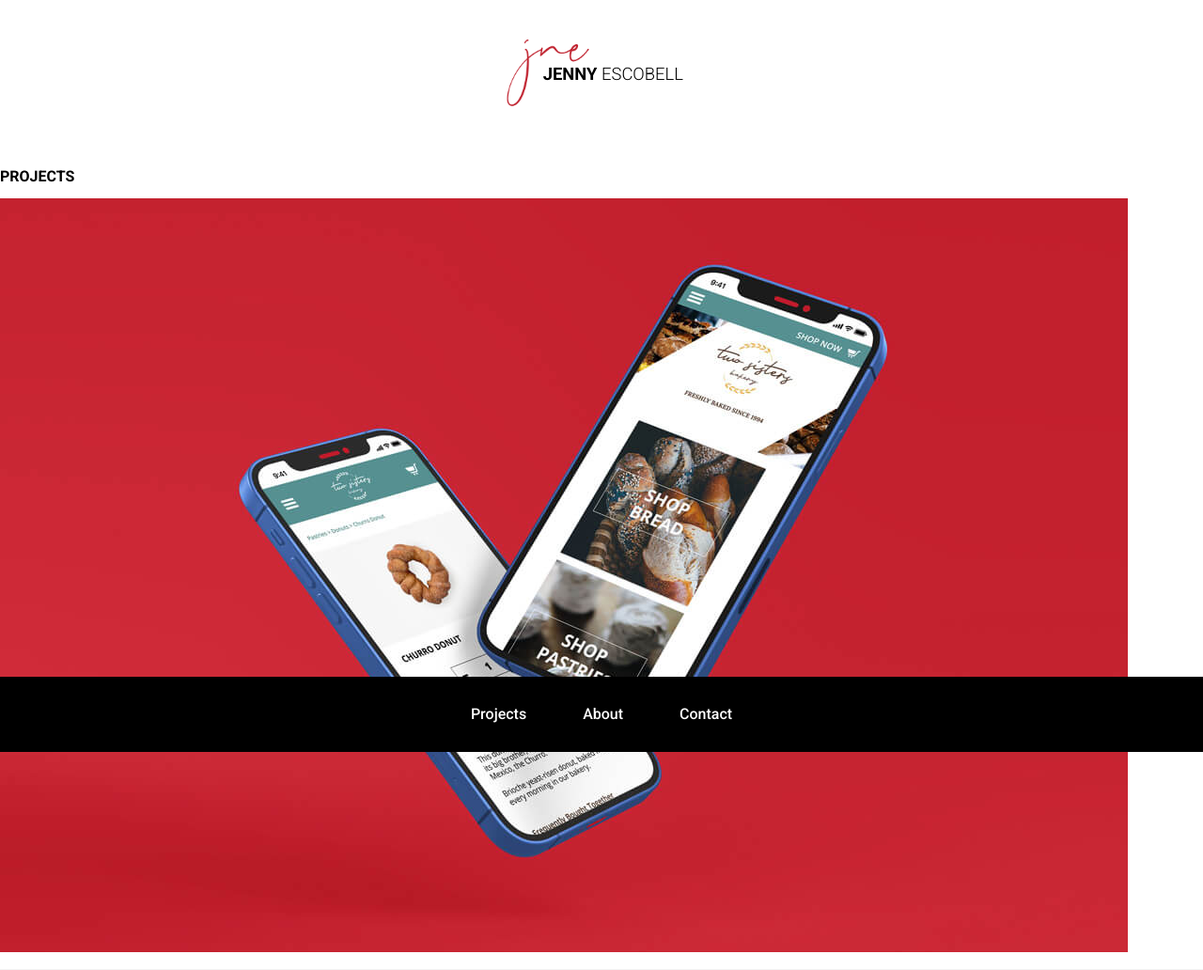
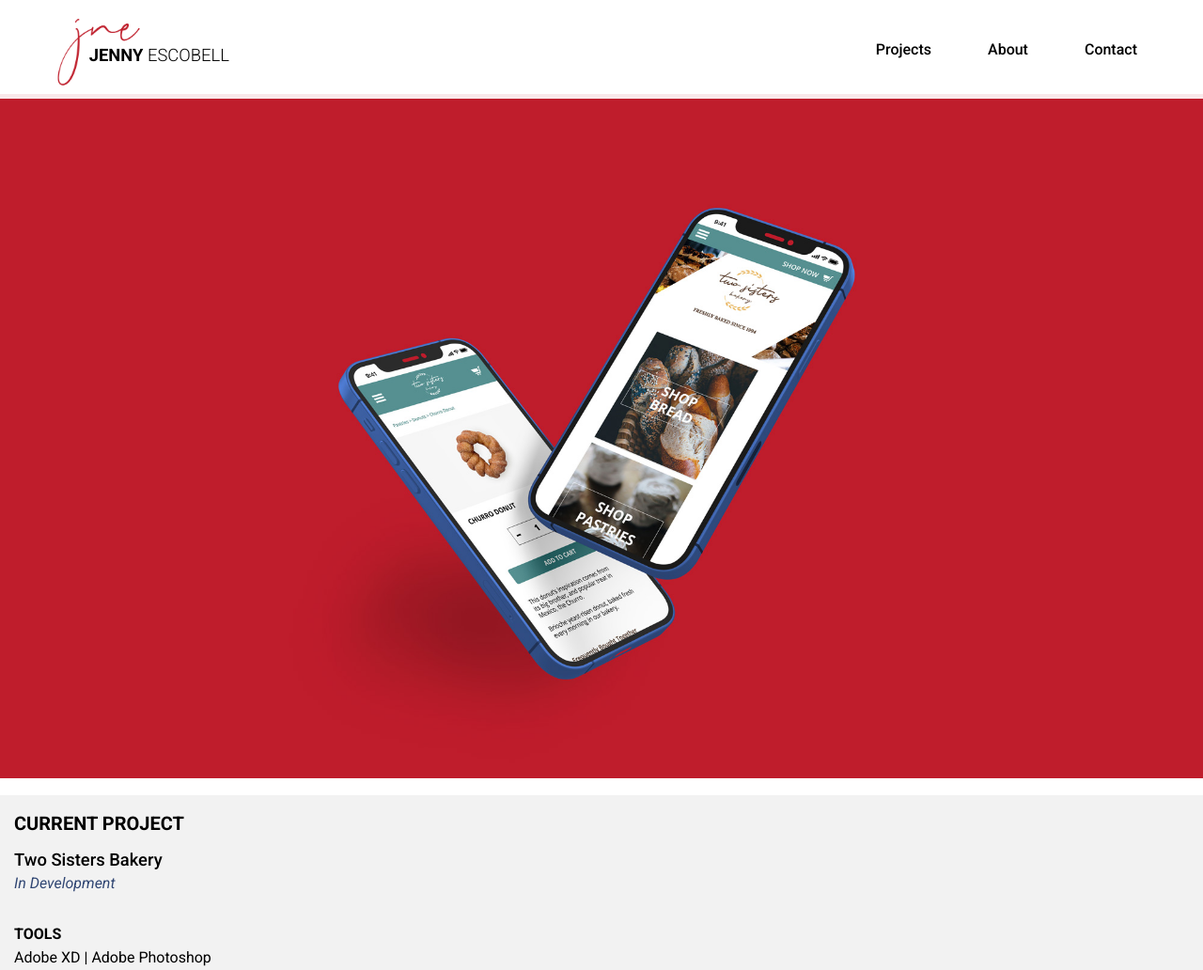
Before and after one commit to jennyesc/portfolio, a PHP site: page /projects.php in a window 1280 px wide. Shown: the top 1032 px of the page at 94% size. Run offline with PHP 8.4, Linux system fonts and the light colour scheme; some libraries are stand-ins or nearby versions.

Commit message:
Desktop Header and Footer Styling

```diff
--- a/css/base/_vars.scss
+++ b/css/base/_vars.scss
@@ -9,7 +9,7 @@ $jne-yellow: #f2b90c;
 $jne-white: #f2f2f2;
 
 //Dimensions
-$siteWidth: 1000px;
+$siteWidth: 1200px;
 
 //typography
 $roboto: 'Roboto', sans-serif;
--- a/css/pages/_header.scss
+++ b/css/pages/_header.scss
@@ -1,7 +1,8 @@
 @use '../base/vars' as *;
+@use '../utilities/mixins' as *;
 
 //styles for header global
-
+header{
     .header-row{
         display: flex;
         justify-content: center;
@@ -25,11 +26,38 @@
             }
 
             h1{
-             margin-top: 30px;
-             margin-left: -50px;
+                margin-top: 32px;
+                margin-left: -55px;
+            }
         }
     }
 
+    @media (min-width: 650px){
+        background: rgba(255, 255, 255, 0.9);
+        width: 100%;
+        position: fixed;
+        top: 0;
+        margin: 0;
+        z-index: 500;
+        padding-top: 5px;
+        padding-bottom: 10px;
+
+        .header-row{
+            @include mc;
+            max-width: $siteWidth;
+            flex-wrap: nowrap;
+            justify-content: space-around;
+            height: 90px;
+            padding: 10px 0 0 20px;
+
+            .logo{
+                justify-content: flex-start;
+                width: 50%;
+                margin: 0;
+            }
+
+        }
 
 
     }
+}
--- a/css/pages/_nav.scss
+++ b/css/pages/_nav.scss
@@ -1,4 +1,5 @@
 @use '../base/vars' as *;
+@use '../utilities/mixins' as *;
 
 //styles for navigation
 
@@ -37,4 +38,64 @@ nav{
            }
         }
     }
+
+    @media (min-width: 650px){
+        @include mc;
+        position: relative;
+        background: none;
+        width: 50%;
+        justify-content: flex-end;
+        right: 0;
+
+        ul{
+            margin: 0;
+            justify-content: flex-end;
+            width: auto;
+
+            a{
+                color: #000;
+                margin: 0;
+            }
+
+            .ani-link{
+                display: inline-block;
+
+                &::after{
+                    content: '';
+                    display: block;
+                    width: 0;
+                    height: 3px;
+                    border-radius: 2px;
+                    background: $jne-red;
+                    transition: width .3s;
+                    margin-top: 10px;
+                }
+
+                &:hover{
+                    font-weight: $medium;
+                }
+
+                &:hover::after{
+                    width: 100%;
+                }
+            }
+
+            .ani-blue{
+                &::after{
+                    background: $jne-blue;
+                }
+            }
+
+            .ani-yellow{
+                &::after{
+                    background: $jne-yellow;
+                }
+            }
+
+
+        }
+
+    }
+
+
 }
--- a/css/utilities/_mixins.scss
+++ b/css/utilities/_mixins.scss
@@ -1,17 +1,26 @@
+
+@use '../base/vars' as *;
+
+
 //Mixins
 
 //MC - Centres an element within margin
 
-@mixin mc($isImage: false, $top: 0, $bottom: 0){
-    @if($isImage == true){
-        display: block;
-    }
-    margin: {
-        top: $top;
-        bottom: $bottom;
-        left: auto;
-        right: auto;
-    }
+// @mixin mc($isImage: false, $top: 0, $bottom: 0){
+//     @if($isImage == true){
+//         display: block;
+//     }
+//     margin: {
+//         top: $top;
+//         bottom: $bottom;
+//         left: auto;
+//         right: auto;
+//     }
+// }
+
+@mixin mc(){
+    max-width: $siteWidth;
+    margin: 0 auto;
 }
 
 
--- a/header.php
+++ b/header.php
@@ -8,8 +8,8 @@
     <nav class="mobile-nav">
         <ul class="nav-ul">
             <li class="nav-li"> <a class="ani-link" href="projects.php"> Projects </a> </li>
-            <li class="nav-li"> <a class="ani-link" href="about.php"> About </a> </li>
-            <li class="nav-li"> <a class="ani-link" href="contact.php"> Contact </a> </li>
+            <li class="nav-li"> <a class="ani-link ani-blue" href="about.php"> About </a> </li>
+            <li class="nav-li"> <a class="ani-link ani-yellow" href="contact.php"> Contact </a> </li>
         </ul>
     </nav>
 </div>
--- a/projects.php
+++ b/projects.php
@@ -39,7 +39,7 @@
 
         <section class="current-proj">
 
-            <h2>Projects</h2>
+            <!-- <h2>Projects</h2> -->
             <picture>
                 <source media="(max-width: 500px)" srcset="images/two-sisters-mobile-500.jpg">
                 <source media="(max-width: 750px)" srcset="images/two-sisters-mobile-1000.jpg">
--- a/styles/main.css
+++ b/styles/main.css
@@ -724,7 +724,7 @@ main .index-box-cont .black-box {
     transform: scale(0.9) rotateX(-60deg);
   }
 }
-.header-row {
+header .header-row {
   display: flex;
   justify-content: center;
   align-items: center;
@@ -734,19 +734,45 @@ main .index-box-cont .black-box {
   padding-top: 40px;
   height: 10vh;
 }
-.header-row .logo {
+header .header-row .logo {
   display: flex;
   justify-content: center;
   width: 100%;
   margin-left: -15px;
 }
-.header-row .logo img {
+header .header-row .logo img {
   height: 75px;
   width: auto;
 }
-.header-row .logo h1 {
-  margin-top: 30px;
-  margin-left: -50px;
+header .header-row .logo h1 {
+  margin-top: 32px;
+  margin-left: -55px;
+}
+@media (min-width: 650px) {
+  header {
+    background: rgba(255, 255, 255, 0.9);
+    width: 100%;
+    position: fixed;
+    top: 0;
+    margin: 0;
+    z-index: 500;
+    padding-top: 5px;
+    padding-bottom: 10px;
+  }
+  header .header-row {
+    max-width: 1200px;
+    margin: 0 auto;
+    max-width: 1200px;
+    flex-wrap: nowrap;
+    justify-content: space-around;
+    height: 90px;
+    padding: 10px 0 0 20px;
+  }
+  header .header-row .logo {
+    justify-content: flex-start;
+    width: 50%;
+    margin: 0;
+  }
 }
 
 nav {
@@ -782,6 +808,51 @@ nav ul a {
 nav ul a:hover {
   font-weight: 300;
 }
+@media (min-width: 650px) {
+  nav {
+    max-width: 1200px;
+    margin: 0 auto;
+    position: relative;
+    background: none;
+    width: 50%;
+    justify-content: flex-end;
+    right: 0;
+  }
+  nav ul {
+    margin: 0;
+    justify-content: flex-end;
+    width: auto;
+  }
+  nav ul a {
+    color: #000;
+    margin: 0;
+  }
+  nav ul .ani-link {
+    display: inline-block;
+  }
+  nav ul .ani-link::after {
+    content: "";
+    display: block;
+    width: 0;
+    height: 3px;
+    border-radius: 2px;
+    background: #BF212e;
+    transition: width 0.3s;
+    margin-top: 10px;
+  }
+  nav ul .ani-link:hover {
+    font-weight: 500;
+  }
+  nav ul .ani-link:hover::after {
+    width: 100%;
+  }
+  nav ul .ani-blue::after {
+    background: #304673;
+  }
+  nav ul .ani-yellow::after {
+    background: #f2b90c;
+  }
+}
 
 footer {
   margin-top: 50px;
```
Also changed, not shown: other parts of styles/main.css (+44 -1 lines), css/pages/_footer.scss (+57 -1 lines), images/moviebuff-1000.jpg, images/moviebuff-500.jpg, images/moviebuff-full-lamp.jpg, images/moviebuff-full.jpg, images/moviebuff-square.jpg (added), images/portfolio-1000.jpg, images/portfolio-500.jpg, images/portfolio-full.jpg, images/two-sisters-mobile-1000.jpg, images/two-sisters-mobile-1200ls.jpg, images/two-sisters-mobile-500.jpg, 1 other file. Lines whose indentation alone changed are shown as unchanged.
